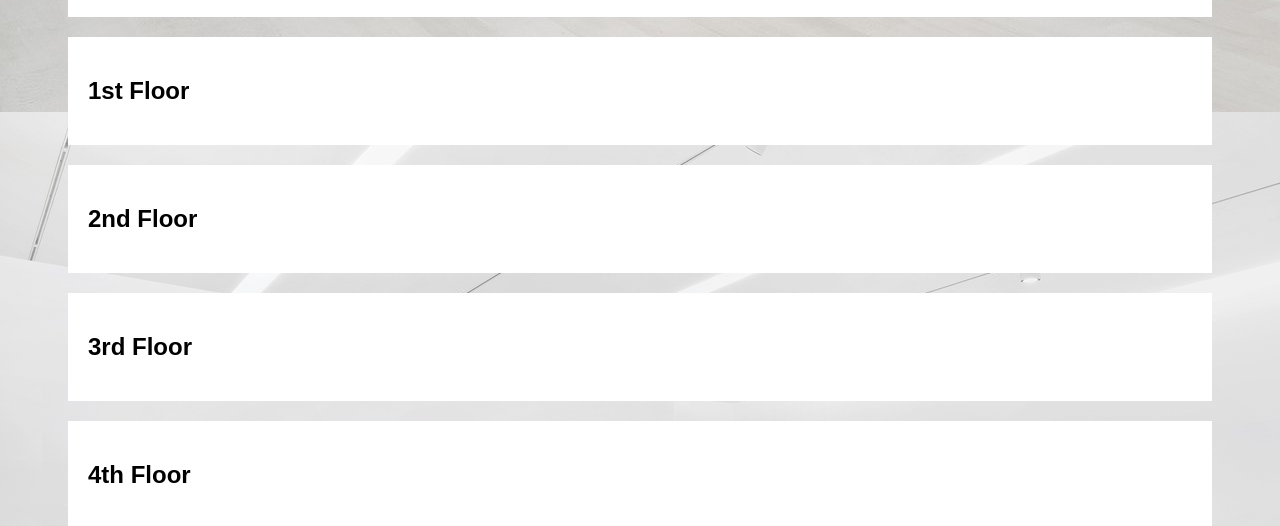
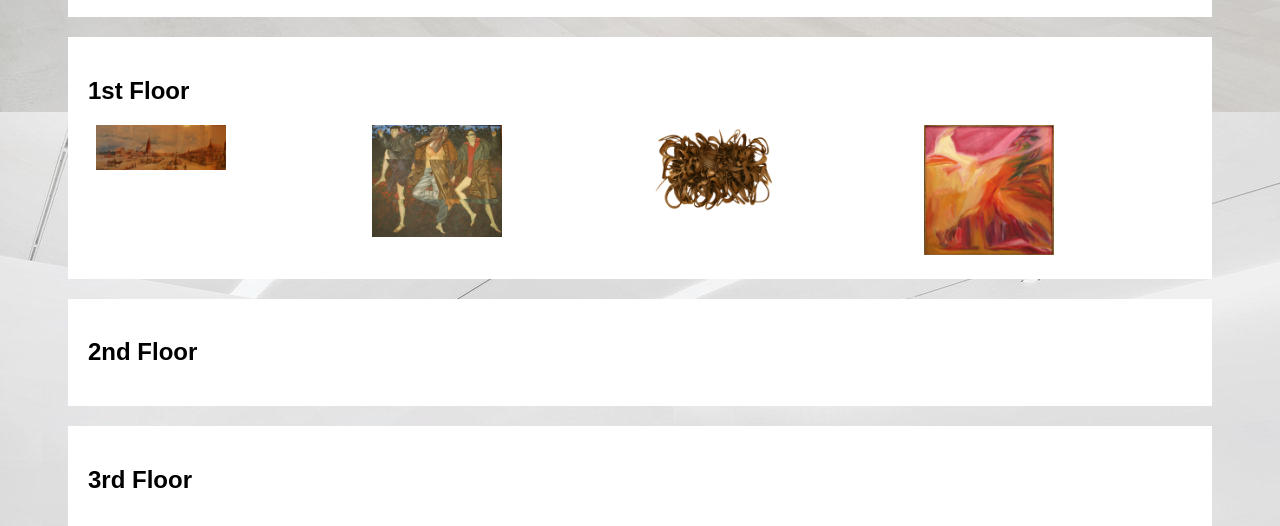
Before and after one commit to CISC3650GroupProject/Index.html, a plain HTML site: page directory/laguardia_hall_library.html in a window 1280 px wide. Shown: the part 892-1418 px from the top of the page. Drawn offline with Linux system fonts and the light colour scheme.

Commit message:
Update laguardia_hall_library.html

```diff
--- a/directory/laguardia_hall_library.html
+++ b/directory/laguardia_hall_library.html
@@ -175,6 +175,23 @@
       <!--1st Floor-->
       <div id="floor1"class="card">
         <h2>1st Floor</h2>
+       <!-- Images used to open the lightbox -->
+<div class="row2">
+  <div class="column">
+    <img src="../image/Wallabout.jpg" style="width:50%" onclick="openModal2();currentSlide2(1)" class="hover-shadow">
+  </div>
+  <div class="column">
+    <img src="../image/Blinded.jpg" style="width:50%" onclick="openModal2();currentSlide2(2)" class="hover-shadow">
+  </div>
+  <div class="column">
+    <img src="../image/EchoingFactors.jpg" style="width:50%" onclick="openModal2();currentSlide2(3)" class="hover-shadow">
+  </div>
+  <div class="column">
+    <img src="../image/FireyFields.jpg" style="width:50%" onclick="openModal2();currentSlide2(4)" class="hover-shadow">
+  </div>
+</div>
+
+
       </div>
 
       <div id="floor2"class="card">
```
